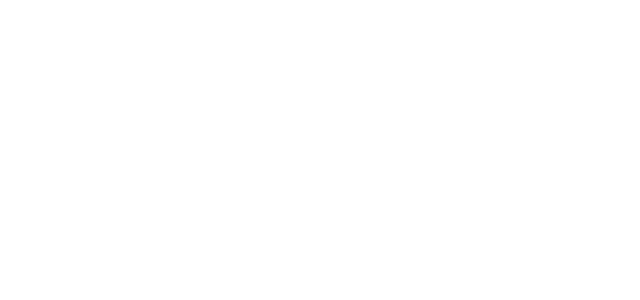
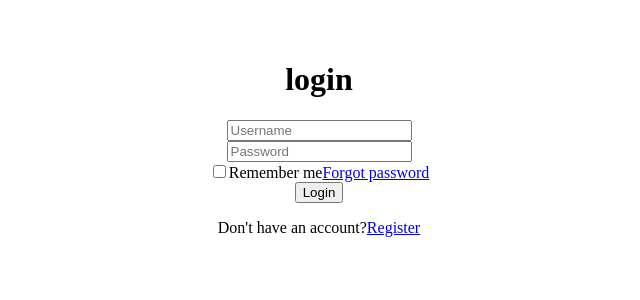
Before and after one commit to ManishPrakkash/aesthetic-login, a React (Vite) app in the folder loginForm/: page / in a window 1280 px wide. Shown: the top 300 px of the page, without its empty margins (321-961 px from the left). Built offline with nearby package versions, Linux system fonts and the light colour scheme.

Commit message:
simple login structure created

```diff
--- a/loginForm/src/App.jsx
+++ b/loginForm/src/App.jsx
@@ -7,7 +7,26 @@
 
   return (
     <>
+    <div className="form">
+    <form action="/">
+      <h1>login</h1>
 
+      <div className="input-box">
+        <input type="text" placeholder='Username' />
+      </div>
+      <div className="input-box">
+        <input type="text" placeholder='Password' />
+      </div>
+      <div className="forgot"><label><input type="checkbox"/>Remember me</label>
+      <a href="#">Forgot password</a>
+      </div>
+
+      <button>Login</button>
+      <div className="register">
+        <p>Don't have an account?<a href="#">Register</a></p>
+      </div>
+   </form>
+    </div>
     </>
   )
 }
```
